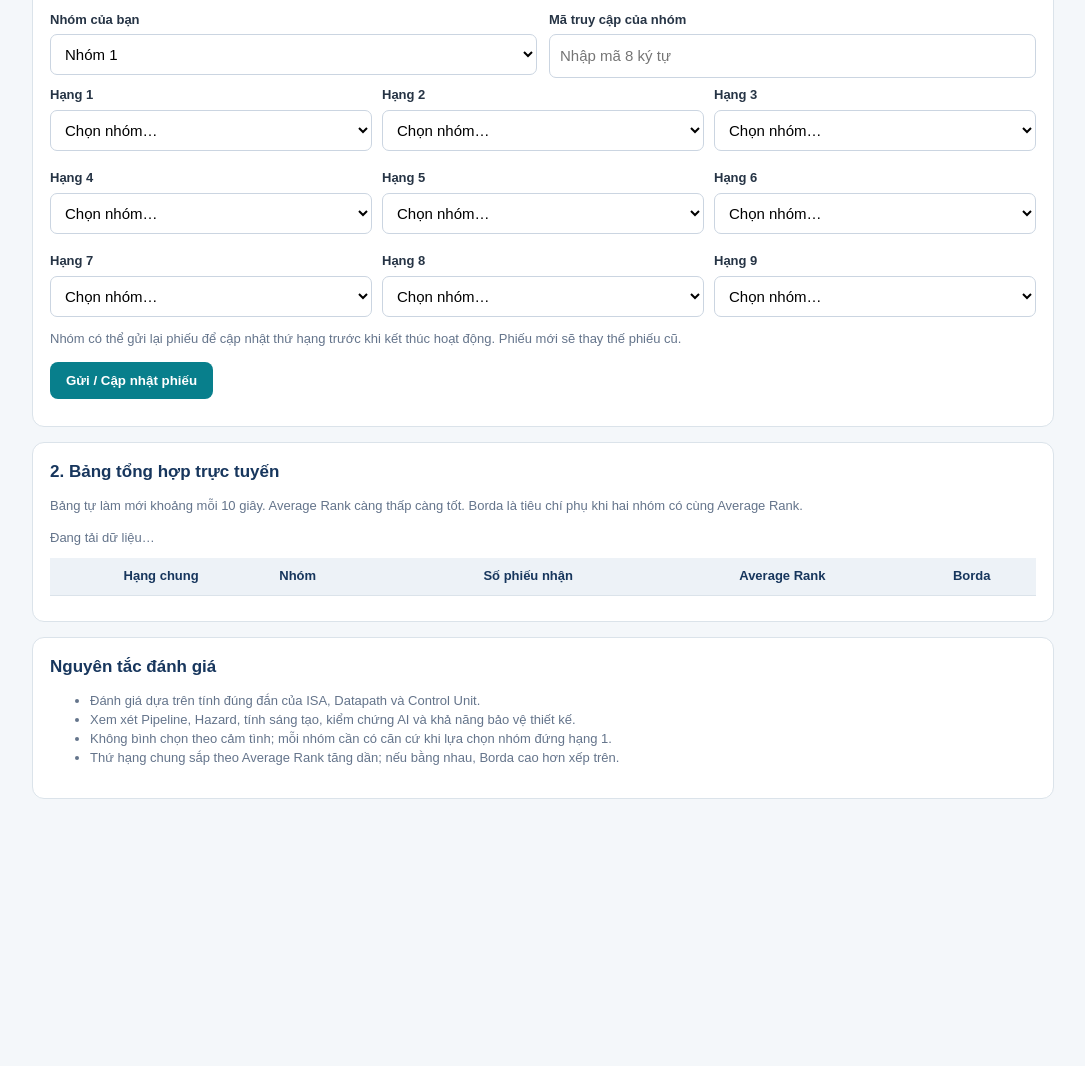
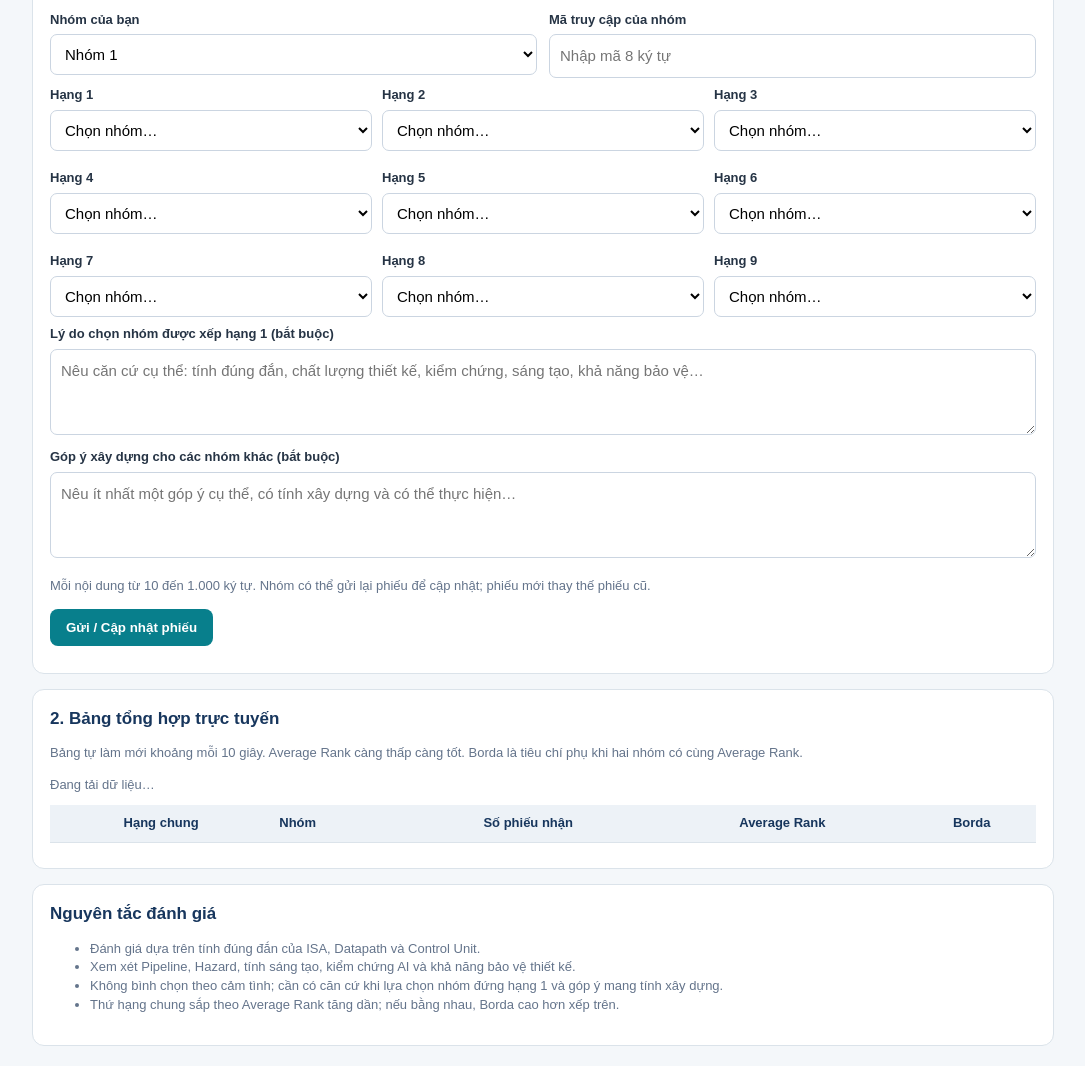
Before and after one commit to lungvd/IT006.R11.VMTN-AI-ASSISTED-MCU-DESIGN-CHALLENGE, a plain HTML site: page peer-ranking/Index.html in a window 1280 px wide. Shown: the part 221-1287 px from the top of the page, without its empty margins (97-1182 px from the left). Before the commit the page ends 1040 px from the top, so only its background shows below. Drawn offline with Linux system fonts and the light colour scheme.

Commit message:
Require rationale and constructive peer feedback

```diff
--- a/peer-ranking/Index.html
+++ b/peer-ranking/Index.html
@@ -8,8 +8,8 @@ header h1{font-size:21px;margin:0 0 4px}header p{margin:0;color:#dbe7f2;font-siz
 main{max-width:1050px;margin:20px auto;padding:0 14px}.card{background:#fff;border:1px solid var(--line);border-radius:12px;padding:17px;margin-bottom:15px}
 h2{font-size:17px;color:var(--navy);margin:0 0 12px}.muted{color:var(--muted);font-size:13px}
 label{font-weight:600;font-size:13px;display:block;margin:8px 0 5px}
-select,input{padding:10px;border:1px solid #cbd5e1;border-radius:7px;background:#fff;font:inherit;width:100%}
-.grid{display:grid;grid-template-columns:1fr 1fr;gap:12px}.ranks{display:grid;grid-template-columns:repeat(3,1fr);gap:10px}
+select,input,textarea{padding:10px;border:1px solid #cbd5e1;border-radius:7px;background:#fff;font:inherit;width:100%}
+textarea{min-height:86px;resize:vertical}.grid{display:grid;grid-template-columns:1fr 1fr;gap:12px}.ranks{display:grid;grid-template-columns:repeat(3,1fr);gap:10px}
 button{border:0;border-radius:8px;background:var(--teal);color:white;font-weight:700;padding:11px 16px;cursor:pointer}
 button:disabled{opacity:.5;cursor:wait}.msg{margin-top:10px;font-size:13px}.ok{color:#137547}.err{color:#b42318}
 table{width:100%;border-collapse:collapse;font-size:13px}th,td{padding:9px 7px;border-bottom:1px solid var(--line);text-align:center}th{background:#edf2f7;color:var(--navy)}td:nth-child(2),th:nth-child(2){text-align:left}
@@ -20,17 +20,20 @@ table{width:100%;border-collapse:collapse;font-size:13px}th,td{padding:9px 7px;b
 <section class="card"><h2>1. Gửi phiếu xếp hạng</h2>
 <p class="muted">Mỗi nhóm xếp 9 nhóm còn lại từ hạng 1 (tốt nhất) đến hạng 9. Không được xếp nhóm mình, không đồng hạng và mỗi nhóm khác chỉ xuất hiện một lần. Mã truy cập được giảng viên cấp riêng cho từng nhóm.</p>
 <div class="grid"><div><label for="group">Nhóm của bạn</label><select id="group"></select></div><div><label for="code">Mã truy cập của nhóm</label><input id="code" type="password" autocomplete="off" placeholder="Nhập mã 8 ký tự"></div></div>
-<div id="rankInputs" class="ranks"></div><p class="muted">Nhóm có thể gửi lại phiếu để cập nhật thứ hạng trước khi kết thúc hoạt động. Phiếu mới sẽ thay thế phiếu cũ.</p>
+<div id="rankInputs" class="ranks"></div>
+<label for="reason">Lý do chọn nhóm được xếp hạng 1 (bắt buộc)</label><textarea id="reason" maxlength="1000" placeholder="Nêu căn cứ cụ thể: tính đúng đắn, chất lượng thiết kế, kiểm chứng, sáng tạo, khả năng bảo vệ…"></textarea>
+<label for="feedback">Góp ý xây dựng cho các nhóm khác (bắt buộc)</label><textarea id="feedback" maxlength="1000" placeholder="Nêu ít nhất một góp ý cụ thể, có tính xây dựng và có thể thực hiện…"></textarea>
+<p class="muted">Mỗi nội dung từ 10 đến 1.000 ký tự. Nhóm có thể gửi lại phiếu để cập nhật; phiếu mới thay thế phiếu cũ.</p>
 <button id="submit" onclick="sendVote()">Gửi / Cập nhật phiếu</button><div id="message" class="msg" role="status"></div></section>
 <section class="card"><h2>2. Bảng tổng hợp trực tuyến</h2><p class="muted">Bảng tự làm mới khoảng mỗi 10 giây. Average Rank càng thấp càng tốt. Borda là tiêu chí phụ khi hai nhóm có cùng Average Rank.</p>
 <div class="muted" id="progress">Đang tải dữ liệu…</div><div class="wrap" style="margin-top:10px"><table><thead><tr><th>Hạng chung</th><th>Nhóm</th><th>Số phiếu nhận</th><th>Average Rank</th><th>Borda</th></tr></thead><tbody id="results"></tbody></table></div><div class="muted" id="updated" style="margin-top:8px"></div></section>
-<section class="card"><h2>Nguyên tắc đánh giá</h2><ul class="muted"><li>Đánh giá dựa trên tính đúng đắn của ISA, Datapath và Control Unit.</li><li>Xem xét Pipeline, Hazard, tính sáng tạo, kiểm chứng AI và khả năng bảo vệ thiết kế.</li><li>Không bình chọn theo cảm tình; mỗi nhóm cần có căn cứ khi lựa chọn nhóm đứng hạng 1.</li><li>Thứ hạng chung sắp theo Average Rank tăng dần; nếu bằng nhau, Borda cao hơn xếp trên.</li></ul></section>
+<section class="card"><h2>Nguyên tắc đánh giá</h2><ul class="muted"><li>Đánh giá dựa trên tính đúng đắn của ISA, Datapath và Control Unit.</li><li>Xem xét Pipeline, Hazard, tính sáng tạo, kiểm chứng AI và khả năng bảo vệ thiết kế.</li><li>Không bình chọn theo cảm tình; cần có căn cứ khi lựa chọn nhóm đứng hạng 1 và góp ý mang tính xây dựng.</li><li>Thứ hạng chung sắp theo Average Rank tăng dần; nếu bằng nhau, Borda cao hơn xếp trên.</li></ul></section>
 </main><script>
 function init(){const g=document.getElementById('group');for(let i=1;i<=10;i++){let o=document.createElement('option');o.value=i;o.textContent='Nhóm '+i;g.appendChild(o)}buildRanks();refresh();setInterval(refresh,10000)}
 function buildRanks(){const g=Number(document.getElementById('group').value||1),box=document.getElementById('rankInputs');box.innerHTML='';for(let rank=1;rank<=9;rank++){const wrap=document.createElement('div'),label=document.createElement('label'),sel=document.createElement('select');label.textContent='Hạng '+rank;sel.id='rank'+rank;let blank=document.createElement('option');blank.value='';blank.textContent='Chọn nhóm…';sel.appendChild(blank);for(let n=1;n<=10;n++){if(n===g)continue;let o=document.createElement('option');o.value=n;o.textContent='Nhóm '+n;sel.appendChild(o)}sel.addEventListener('change',updateDisabled);wrap.appendChild(label);wrap.appendChild(sel);box.appendChild(wrap)}}
 function updateDisabled(){for(let i=1;i<=9;i++){const current=document.getElementById('rank'+i),chosen=[];for(let j=1;j<=9;j++)if(j!==i){let v=document.getElementById('rank'+j).value;if(v)chosen.push(v)}[...current.options].forEach(o=>{o.disabled=!!o.value&&chosen.includes(o.value)})}}
 document.getElementById('group').addEventListener('change',buildRanks);
-function sendVote(){const group=Number(document.getElementById('group').value),code=document.getElementById('code').value.trim().toUpperCase(),ranking=[];for(let i=1;i<=9;i++)ranking.push(Number(document.getElementById('rank'+i).value));const msg=document.getElementById('message'),btn=document.getElementById('submit');if(!code){msg.className='msg err';msg.textContent='Vui lòng nhập mã truy cập.';return}if(ranking.some(x=>!x)||new Set(ranking).size!==9||ranking.includes(group)){msg.className='msg err';msg.textContent='Vui lòng chọn đủ 9 nhóm, không trùng và không chọn nhóm mình.';return}btn.disabled=true;msg.className='msg';msg.textContent='Đang gửi phiếu…';google.script.run.withSuccessHandler(res=>{btn.disabled=false;msg.className='msg ok';msg.textContent=res.message;render(res.dashboard)}).withFailureHandler(err=>{btn.disabled=false;msg.className='msg err';msg.textContent=(err&&err.message)||'Không gửi được phiếu.'}).submitRanking({group,code,ranking})}
+function sendVote(){const group=Number(document.getElementById('group').value),code=document.getElementById('code').value.trim().toUpperCase(),ranking=[];for(let i=1;i<=9;i++)ranking.push(Number(document.getElementById('rank'+i).value));const reason=document.getElementById('reason').value.trim(),feedback=document.getElementById('feedback').value.trim(),msg=document.getElementById('message'),btn=document.getElementById('submit');if(!code){msg.className='msg err';msg.textContent='Vui lòng nhập mã truy cập.';return}if(ranking.some(x=>!x)||new Set(ranking).size!==9||ranking.includes(group)){msg.className='msg err';msg.textContent='Vui lòng chọn đủ 9 nhóm, không trùng và không chọn nhóm mình.';return}if(reason.length<10||feedback.length<10){msg.className='msg err';msg.textContent='Vui lòng nhập lý do và góp ý, mỗi nội dung ít nhất 10 ký tự.';return}btn.disabled=true;msg.className='msg';msg.textContent='Đang gửi phiếu…';google.script.run.withSuccessHandler(res=>{btn.disabled=false;msg.className='msg ok';msg.textContent=res.message;render(res.dashboard)}).withFailureHandler(err=>{btn.disabled=false;msg.className='msg err';msg.textContent=(err&&err.message)||'Không gửi được phiếu.'}).submitRanking({group,code,ranking,reason,feedback})}
 function refresh(){google.script.run.withSuccessHandler(render).withFailureHandler(err=>{document.getElementById('progress').textContent='Không tải được bảng tổng hợp: '+(err.message||err)}).getDashboard()}
 function render(data){const body=document.getElementById('results');body.innerHTML='';data.groups.forEach((x,i)=>{const tr=document.createElement('tr');if(x.count===9&&i===0)tr.className='winner';[x.overallRank||'—','Nhóm '+x.group,x.count,x.average===null?'—':x.average.toFixed(2),x.borda].forEach(v=>{let td=document.createElement('td');td.textContent=v;tr.appendChild(td)});body.appendChild(tr)});document.getElementById('progress').textContent='Đã nhận '+data.submittedCount+'/10 phiếu';document.getElementById('updated').textContent='Cập nhật gần nhất: '+new Date(data.updatedAt).toLocaleTimeString('vi-VN')}
 init();
```
